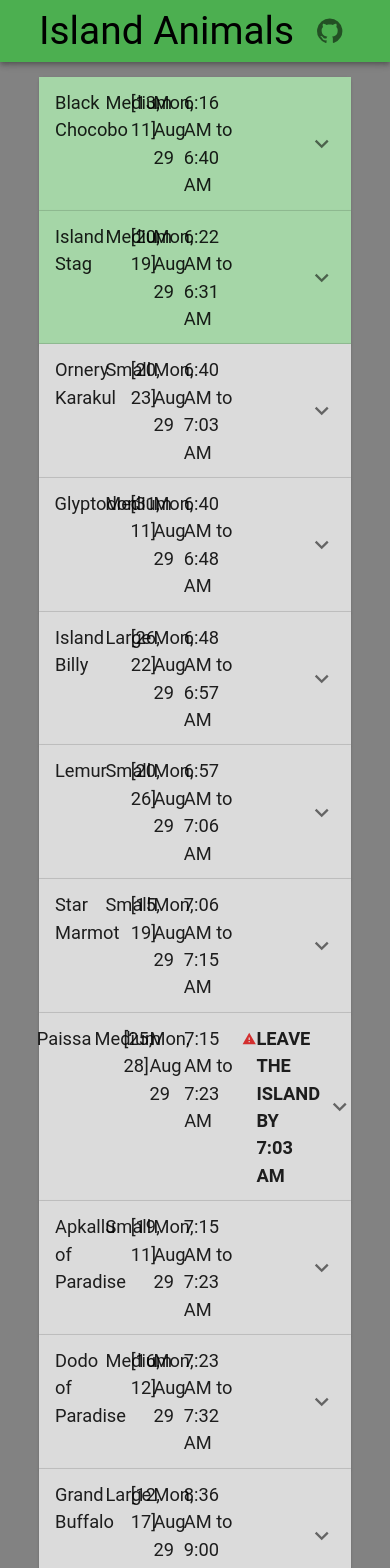
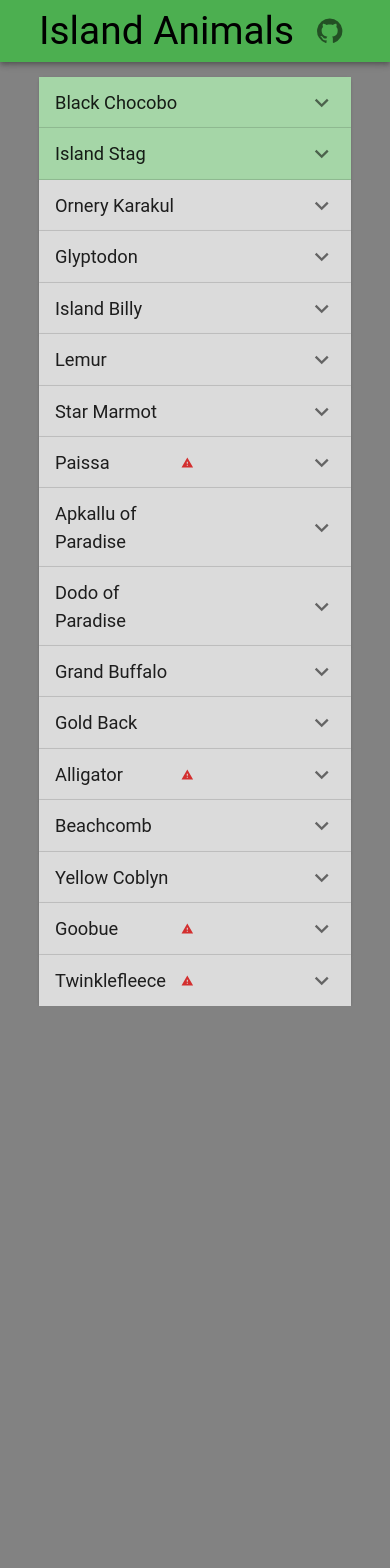
Before and after one commit to codersblock/ffxiv-island-app, a React (Create React App) app in the folder island-animals/: page / in a window 390 px wide. Shown: the top 1568 px of the page. After the commit the page ends 1006 px from the top, so only its background shows below. Built offline with nearby package versions, Linux system fonts and the light colour scheme.

Commit message:
fixing bug with one of the spawn checks, and adding some mobile breakpoints

```diff
--- a/island-animals/src/components/CreatureList.tsx
+++ b/island-animals/src/components/CreatureList.tsx
@@ -29,13 +29,18 @@ export default function CreatureList() {
         justifyContent: "flex-start"
     })
 
-    const SpawnConditionsDiv = styled("div")({
+    const SpawnConditionsDiv = styled("div")((props) => ({
         width: "100%",
         display: "flex",
-        flexDirection: "row",
         flexWrap: "nowrap",
-        justifyContent: "space-between"
-    })
+        justifyContent: "space-between",
+        [props.theme.breakpoints.down("sm")]: {
+            flexDirection: "column"
+        },
+        [props.theme.breakpoints.up("md")]: {
+            flexDirection: "row"
+        },
+    }))
 
     const buggedCreatures = [
         "Goobue",
@@ -73,37 +78,37 @@ export default function CreatureList() {
                             backgroundColor: (creatureSpawns[creatureName][0]?.startTime < DateTime.now() && creatureSpawns[creatureName][0].endTime > DateTime.now()) ? green[200] : theme.palette.background.paper,
                         })}>
                             <SummaryDiv >
-                                <Typography sx={{width: "20%"}}>{`${creatureName}`}</Typography>
-                                <Typography sx={{width: "10%"}}>{`${creatures[creatureName].type}`}</Typography>
-                                <Typography sx={{width: "9%"}}>{`[${creatures[creatureName].coordinates.x}, ${creatures[creatureName].coordinates.y}]`}</Typography>
-                                <Typography sx={{width: "12%"}}>{`${creatureSpawns[creatureName][0]?.startTime.toLocaleString({weekday: "short", month: "short", day: "2-digit"})}`}</Typography>
-                                <Typography sx={{width: "20%"}}>{`${creatureSpawns[creatureName][0]?.startTime.toLocaleString(DateTime.TIME_SIMPLE)} to ${creatureSpawns[creatureName][0]?.endTime.toLocaleString(DateTime.TIME_SIMPLE)}`}</Typography>
+                                <Typography sx={(theme) => ({[theme.breakpoints.down('sm')]: { width: "50%"}, width: "20%"})}>{`${creatureName}`}</Typography>
+                                <Typography sx={(theme) => ({[theme.breakpoints.down('sm')]: { display: "none" }, width: "10%"})}>{`${creatures[creatureName].type}`}</Typography>
+                                <Typography sx={(theme) => ({[theme.breakpoints.down('md')]: { display: "none" }, width: "9%"})}>{`[${creatures[creatureName].coordinates.x}, ${creatures[creatureName].coordinates.y}]`}</Typography>
+                                <Typography sx={(theme) => ({[theme.breakpoints.down('sm')]: { display: "none" }, width: "12%"})}>{`${creatureSpawns[creatureName][0]?.startTime.toLocaleString({weekday: "short", month: "short", day: "2-digit"})}`}</Typography>
+                                <Typography sx={(theme) => ({[theme.breakpoints.down('sm')]: { display: "none" }, width: "20%"})}>{`${creatureSpawns[creatureName][0]?.startTime.toLocaleString(DateTime.TIME_SIMPLE)} to ${creatureSpawns[creatureName][0]?.endTime.toLocaleString(DateTime.TIME_SIMPLE)}`}</Typography>
                                 {buggedCreatures.includes(creatureName) && (<>
                                     <Tooltip title="A bug has been identified with this creature that requires you to be off the island when the weather changes in order for it to spawn.  For the best chance to spawn this creature, leave the island at the indicated time, and return only when the spawn window becomes active.">
                                         <WarningIcon sx={{width: "5%"}}color="error"/>
                                     </Tooltip>
-                                    <Typography sx={{width: "20%", fontWeight:"bold"}}>{`LEAVE THE ISLAND BY ${creatureSpawns[creatureName][0].weatherCycleStartTime.toLocaleString(DateTime.TIME_SIMPLE)}`}</Typography>
+                                    <Typography sx={(theme) => ({[theme.breakpoints.down('sm')]: { display: "none" }, width: "20%", fontWeight:"bold"})}>{`LEAVE THE ISLAND BY ${creatureSpawns[creatureName][0]?.weatherCycleStartTime.toLocaleString(DateTime.TIME_SIMPLE)}`}</Typography>
                                 </>
                                 )}
                             </SummaryDiv>
                         </AccordionSummary>
                         <AccordionDetails>
                             <SpawnConditionsDiv>
-                                <Card sx={{backgroundColor: grey[300], marginRight: "7px", width: "33%"}}>
+                                <Card sx={{backgroundColor: grey[300], marginRight: "7px", marginTop: "7px", flexGrow: 1}}>
                                     <CardContent>
-                                        <Typography variant="h6">Spawn Time Start (ET)</Typography>
+                                        <Typography sx={{fontWeight: "bold"}}>Start (ET)</Typography>
                                         <Typography>{`${creatures[creatureName].requiredTimeEorzea.startTimeHour}:00`}</Typography>
                                     </CardContent>
                                 </Card>
-                                <Card sx={{backgroundColor: grey[300], marginRight: "7px", width: "33%"}}>
+                                <Card sx={{backgroundColor: grey[300], marginRight: "7px", marginTop: "7px", flexGrow: 1}}>
                                     <CardContent>
-                                        <Typography variant="h6">Spawn Time End (ET)</Typography>
+                                        <Typography sx={{fontWeight: "bold"}}>End (ET)</Typography>
                                         <Typography>{`${creatures[creatureName].requiredTimeEorzea.endTimeHour}:00`}</Typography>
                                     </CardContent>
                                 </Card>
-                                <Card sx={{backgroundColor: grey[300], marginRight: "7px", width: "33%"}}>
+                                <Card sx={{backgroundColor: grey[300], marginRight: "7px", marginTop: "7px", flexGrow: 1}}>
                                     <CardContent>
-                                        <Typography variant="h6">Required Weather</Typography>
+                                        <Typography sx={{fontWeight: "bold"}}>Weather</Typography>
                                         <Typography>{`${creatures[creatureName].requiredWeather}`}</Typography>
                                     </CardContent>
                                 </Card>
--- a/island-animals/src/logic/Creature.tsx
+++ b/island-animals/src/logic/Creature.tsx
@@ -48,16 +48,19 @@ export class Creature {
 
         if (
             allDaySpawn ||
-            (eorzeaWeatherStartHour <= this.requiredTimeEorzea.startTimeHour &&
-            (eorzeaWeatherStartHour + 8) > this.requiredTimeEorzea.startTimeHour)
+            (eorzeaWeatherStartHour >= this.requiredTimeEorzea.startTimeHour && eorzeaWeatherStartHour < this.requiredTimeEorzea.endTimeHour) ||
+            (this.requiredWeather !== WeatherType.ANY && (eorzeaWeatherStartHour + 8) > this.requiredTimeEorzea.startTimeHour && (eorzeaWeatherStartHour + 8) <= this.requiredTimeEorzea.endTimeHour) ||
+            (eorzeaWeatherStartHour <= this.requiredTimeEorzea.startTimeHour && (eorzeaWeatherStartHour + 8) >= this.requiredTimeEorzea.endTimeHour)
         ) {
             if (this.requiredWeather === WeatherType.ANY || this.requiredWeather === weather) {
-                const eorzeaStartHour = allDaySpawn ? eorzeaWeatherStartHour : this.requiredTimeEorzea.startTimeHour;
-                const eorzeaEndHour = allDaySpawn ? eorzeaWeatherStartHour + 8 : (
+                const eorzeaStartHour = allDaySpawn ? eorzeaWeatherStartHour :
+                    (this.requiredWeather !== WeatherType.ANY && (eorzeaWeatherStartHour > this.requiredTimeEorzea.startTimeHour)) ?
+                        eorzeaWeatherStartHour :
+                        this.requiredTimeEorzea.startTimeHour
+                const eorzeaEndHour = allDaySpawn ? eorzeaWeatherStartHour + 8 :
                     (this.requiredWeather !== WeatherType.ANY && (eorzeaWeatherStartHour + 8 < this.requiredTimeEorzea.endTimeHour)) ?
                         eorzeaWeatherStartHour + 8 :
                         this.requiredTimeEorzea.endTimeHour
-                )
 
                 const spawnInfo = {
                     weather,
```
